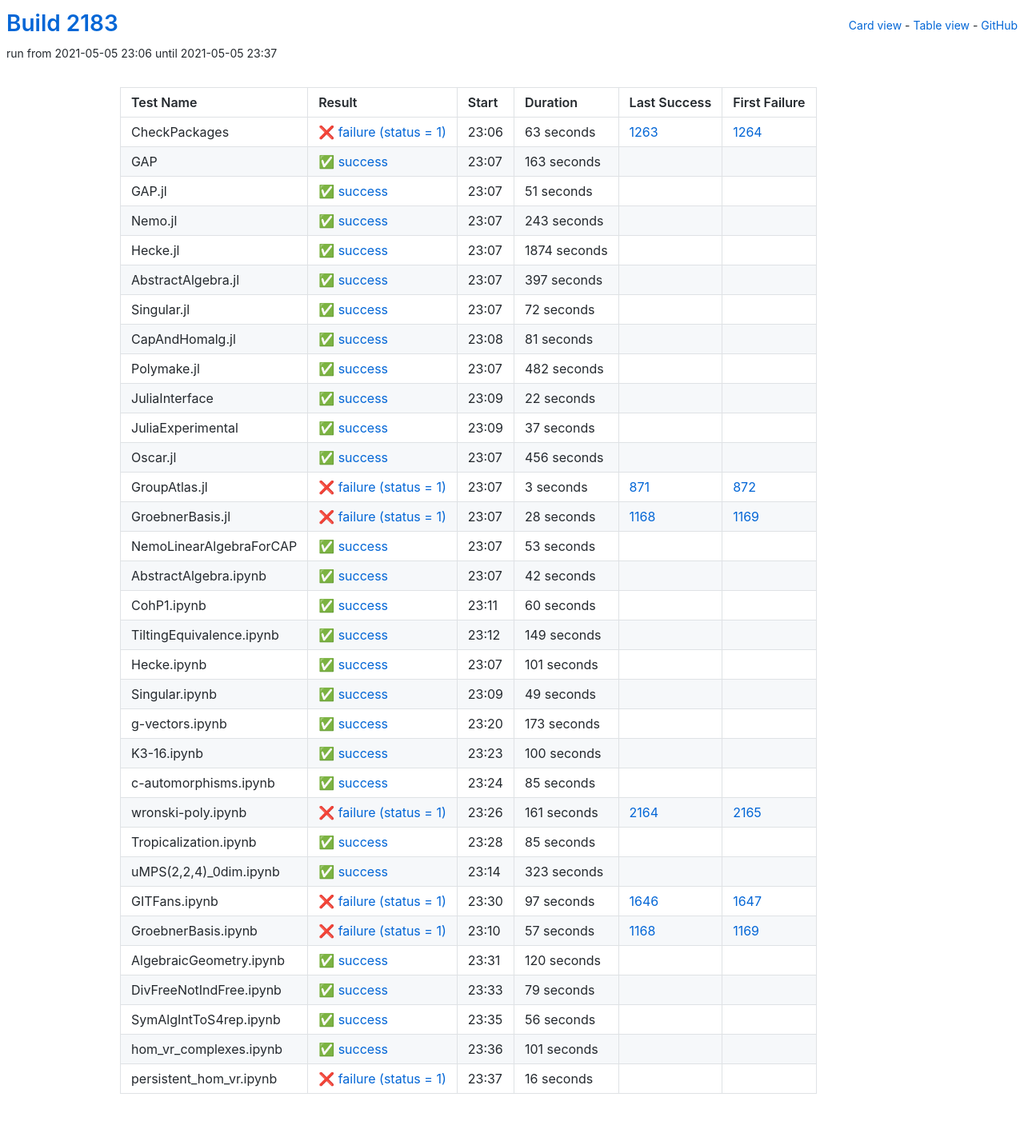
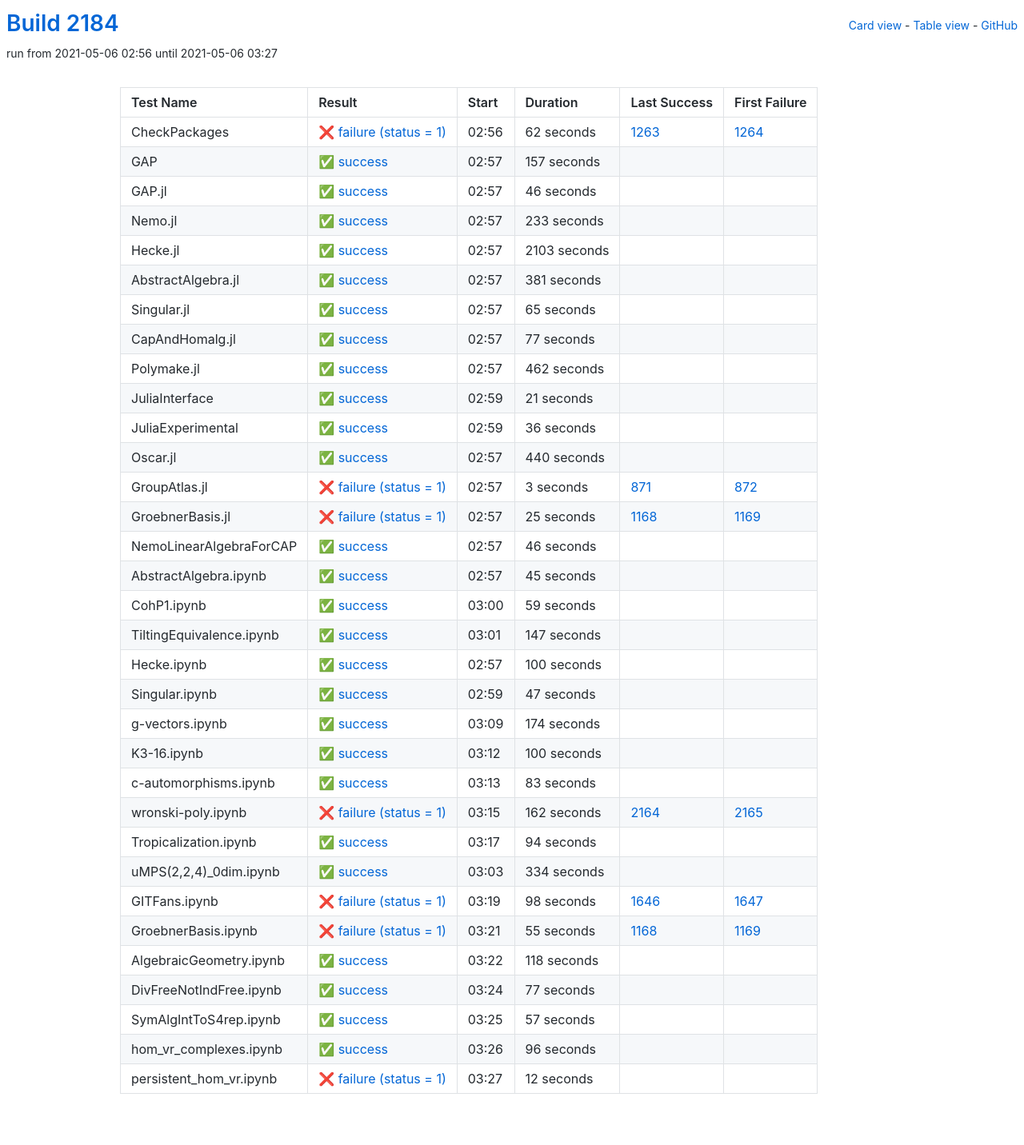
Before and after one commit to oscar-system/oscar-ci-status-stable, a Jekyll site: the page built from table.html, in a window 1280 px wide. Shown: the whole page at 80% size. Built offline with Jekyll 4.4.1, drawn with Linux system fonts in a browser that asks for light colours.

Commit message:
Build #2184

```diff
--- a/_data/ci.yml
+++ b/_data/ci.yml
@@ -1,6 +1,6 @@
 ---
-build: 2183
-build_url: https://oscarci.mathematik.uni-kl.de/job/oscar-stable/2183/
+build: 2184
+build_url: https://oscarci.mathematik.uni-kl.de/job/oscar-stable/2184/
 job: oscar-stable
 organization: oscar-system
 repo: oscar-ci-status-stable
@@ -8,152 +8,152 @@ repourl: https://github.com/oscar-system/oscar-ci-status-stable
 tests:
 - name: CheckPackages
   id: checkpackages
-  log: https://oscarci.mathematik.uni-kl.de/job/oscar-stable/2183/artifact/logs/build-2183/CheckPackages.log
-  start: 2021-05-05 23:06
+  log: https://oscarci.mathematik.uni-kl.de/job/oscar-stable/2184/artifact/logs/build-2184/CheckPackages.log
+  start: 2021-05-06 02:56
   success: false
   exitcode: 1
   status: failure
-  duration: 63
+  duration: 62
   last_success: 1263
   last_success_url: https://oscarci.mathematik.uni-kl.de/job/oscar-stable/1263/
   first_failure: 1264
   first_failure_url: https://oscarci.mathematik.uni-kl.de/job/oscar-stable/1264/
 - name: GAP
   id: gap
-  log: https://oscarci.mathematik.uni-kl.de/job/oscar-stable/2183/artifact/logs/build-2183/GAP.log
-  start: 2021-05-05 23:07
+  log: https://oscarci.mathematik.uni-kl.de/job/oscar-stable/2184/artifact/logs/build-2184/GAP.log
+  start: 2021-05-06 02:57
   success: true
   exitcode: 0
   status: success
-  duration: 163
+  duration: 157
   last_success: false
   last_success_url:
   first_failure: false
   first_failure_url:
 - name: GAP.jl
   id: gap-jl
-  log: https://oscarci.mathematik.uni-kl.de/job/oscar-stable/2183/artifact/logs/build-2183/GAP.jl.log
-  start: 2021-05-05 23:07
+  log: https://oscarci.mathematik.uni-kl.de/job/oscar-stable/2184/artifact/logs/build-2184/GAP.jl.log
+  start: 2021-05-06 02:57
   success: true
   exitcode: 0
   status: success
-  duration: 51
+  duration: 46
   last_success: false
   last_success_url:
   first_failure: false
   first_failure_url:
 - name: Nemo.jl
   id: nemo-jl
-  log: https://oscarci.mathematik.uni-kl.de/job/oscar-stable/2183/artifact/logs/build-2183/Nemo.jl.log
-  start: 2021-05-05 23:07
+  log: https://oscarci.mathematik.uni-kl.de/job/oscar-stable/2184/artifact/logs/build-2184/Nemo.jl.log
+  start: 2021-05-06 02:57
   success: true
   exitcode: 0
   status: success
-  duration: 243
+  duration: 233
   last_success: false
   last_success_url:
   first_failure: false
   first_failure_url:
 - name: Hecke.jl
   id: hecke-jl
-  log: https://oscarci.mathematik.uni-kl.de/job/oscar-stable/2183/artifact/logs/build-2183/Hecke.jl.log
-  start: 2021-05-05 23:07
+  log: https://oscarci.mathematik.uni-kl.de/job/oscar-stable/2184/artifact/logs/build-2184/Hecke.jl.log
+  start: 2021-05-06 02:57
   success: true
   exitcode: 0
   status: success
-  duration: 1874
+  duration: 2103
   last_success: false
   last_success_url:
   first_failure: false
   first_failure_url:
 - name: AbstractAlgebra.jl
   id: abstractalgebra-jl
-  log: https://oscarci.mathematik.uni-kl.de/job/oscar-stable/2183/artifact/logs/build-2183/AbstractAlgebra.jl.log
-  start: 2021-05-05 23:07
+  log: https://oscarci.mathematik.uni-kl.de/job/oscar-stable/2184/artifact/logs/build-2184/AbstractAlgebra.jl.log
+  start: 2021-05-06 02:57
   success: true
   exitcode: 0
   status: success
-  duration: 397
+  duration: 381
   last_success: false
   last_success_url:
   first_failure: false
   first_failure_url:
 - name: Singular.jl
   id: singular-jl
-  log: https://oscarci.mathematik.uni-kl.de/job/oscar-stable/2183/artifact/logs/build-2183/Singular.jl.log
-  start: 2021-05-05 23:07
+  log: https://oscarci.mathematik.uni-kl.de/job/oscar-stable/2184/artifact/logs/build-2184/Singular.jl.log
+  start: 2021-05-06 02:57
   success: true
   exitcode: 0
   status: success
-  duration: 72
+  duration: 65
   last_success: false
   last_success_url:
   first_failure: false
   first_failure_url:
 - name: CapAndHomalg.jl
   id: capandhomalg-jl
-  log: https://oscarci.mathematik.uni-kl.de/job/oscar-stable/2183/artifact/logs/build-2183/CapAndHomalg.jl.log
-  start: 2021-05-05 23:08
+  log: https://oscarci.mathematik.uni-kl.de/job/oscar-stable/2184/artifact/logs/build-2184/CapAndHomalg.jl.log
+  start: 2021-05-06 02:57
   success: true
   exitcode: 0
   status: success
-  duration: 81
+  duration: 77
   last_success: false
   last_success_url:
   first_failure: false
   first_failure_url:
 - name: Polymake.jl
   id: polymake-jl
-  log: https://oscarci.mathematik.uni-kl.de/job/oscar-stable/2183/artifact/logs/build-2183/Polymake.jl.log
-  start: 2021-05-05 23:07
+  log: https://oscarci.mathematik.uni-kl.de/job/oscar-stable/2184/artifact/logs/build-2184/Polymake.jl.log
+  start: 2021-05-06 02:57
   success: true
   exitcode: 0
   status: success
-  duration: 482
+  duration: 462
   last_success: false
   last_success_url:
   first_failure: false
   first_failure_url:
 - name: JuliaInterface
   id: juliainterface
-  log: https://oscarci.mathematik.uni-kl.de/job/oscar-stable/2183/artifact/logs/build-2183/JuliaInterface.log
-  start: 2021-05-05 23:09
+  log: https://oscarci.mathematik.uni-kl.de/job/oscar-stable/2184/artifact/logs/build-2184/JuliaInterface.log
+  start: 2021-05-06 02:59
   success: true
   exitcode: 0
   status: success
-  duration: 22
+  duration: 21
   last_success: false
   last_success_url:
   first_failure: false
   first_failure_url:
 - name: JuliaExperimental
   id: juliaexperimental
-  log: https://oscarci.mathematik.uni-kl.de/job/oscar-stable/2183/artifact/logs/build-2183/JuliaExperimental.log
-  start: 2021-05-05 23:09
+  log: https://oscarci.mathematik.uni-kl.de/job/oscar-stable/2184/artifact/logs/build-2184/JuliaExperimental.log
+  start: 2021-05-06 02:59
   success: true
   exitcode: 0
   status: success
-  duration: 37
+  duration: 36
   last_success: false
   last_success_url:
   first_failure: false
   first_failure_url:
 - name: Oscar.jl
   id: oscar-jl
-  log: https://oscarci.mathematik.uni-kl.de/job/oscar-stable/2183/artifact/logs/build-2183/Oscar.jl.log
-  start: 2021-05-05 23:07
+  log: https://oscarci.mathematik.uni-kl.de/job/oscar-stable/2184/artifact/logs/build-2184/Oscar.jl.log
+  start: 2021-05-06 02:57
   success: true
   exitcode: 0
   status: success
-  duration: 456
+  duration: 440
   last_success: false
   last_success_url:
   first_failure: false
   first_failure_url:
 - name: GroupAtlas.jl
   id: groupatlas-jl
-  log: https://oscarci.mathematik.uni-kl.de/job/oscar-stable/2183/artifact/logs/build-2183/GroupAtlas.jl.log
-  start: 2021-05-05 23:07
+  log: https://oscarci.mathematik.uni-kl.de/job/oscar-stable/2184/artifact/logs/build-2184/GroupAtlas.jl.log
+  start: 2021-05-06 02:57
   success: false
   exitcode: 1
   status: failure
@@ -164,104 +164,104 @@ tests:
   first_failure_url: https://oscarci.mathematik.uni-kl.de/job/oscar-stable/872/
 - name: GroebnerBasis.jl
   id: groebnerbasis-jl
-  log: https://oscarci.mathematik.uni-kl.de/job/oscar-stable/2183/artifact/logs/build-2183/GroebnerBasis.jl.log
-  start: 2021-05-05 23:07
+  log: https://oscarci.mathematik.uni-kl.de/job/oscar-stable/2184/artifact/logs/build-2184/GroebnerBasis.jl.log
+  start: 2021-05-06 02:57
   success: false
   exitcode: 1
   status: failure
-  duration: 28
+  duration: 25
   last_success: 1168
   last_success_url: https://oscarci.mathematik.uni-kl.de/job/oscar-stable/1168/
   first_failure: 1169
   first_failure_url: https://oscarci.mathematik.uni-kl.de/job/oscar-stable/1169/
 - name: NemoLinearAlgebraForCAP
   id: nemolinearalgebraforcap
-  log: https://oscarci.mathematik.uni-kl.de/job/oscar-stable/2183/artifact/logs/build-2183/NemoLinearAlgebraForCAP.log
-  start: 2021-05-05 23:07
+  log: https://oscarci.mathematik.uni-kl.de/job/oscar-stable/2184/artifact/logs/build-2184/NemoLinearAlgebraForCAP.log
+  start: 2021-05-06 02:57
   success: true
   exitcode: 0
   status: success
-  duration: 53
+  duration: 46
   last_success: false
   last_success_url:
   first_failure: false
   first_failure_url:
 - name: AbstractAlgebra.ipynb
   id: abstractalgebra-ipynb
-  log: https://oscarci.mathematik.uni-kl.de/job/oscar-stable/2183/artifact/logs/build-2183/AbstractAlgebra.ipynb.log
-  start: 2021-05-05 23:07
+  log: https://oscarci.mathematik.uni-kl.de/job/oscar-stable/2184/artifact/logs/build-2184/AbstractAlgebra.ipynb.log
+  start: 2021-05-06 02:57
   success: true
   exitcode: 0
   status: success
-  duration: 42
+  duration: 45
   last_success: false
   last_success_url:
   first_failure: false
   first_failure_url:
 - name: CohP1.ipynb
   id: cohp1-ipynb
-  log: https://oscarci.mathematik.uni-kl.de/job/oscar-stable/2183/artifact/logs/build-2183/CohP1.ipynb.log
-  start: 2021-05-05 23:11
+  log: https://oscarci.mathematik.uni-kl.de/job/oscar-stable/2184/artifact/logs/build-2184/CohP1.ipynb.log
+  start: 2021-05-06 03:00
   success: true
   exitcode: 0
   status: success
-  duration: 60
+  duration: 59
   last_success: false
   last_success_url:
   first_failure: false
   first_failure_url:
 - name: TiltingEquivalence.ipynb
   id: tiltingequivalence-ipynb
-  log: https://oscarci.mathematik.uni-kl.de/job/oscar-stable/2183/artifact/logs/build-2183/TiltingEquivalence.ipynb.log
-  start: 2021-05-05 23:12
+  log: https://oscarci.mathematik.uni-kl.de/job/oscar-stable/2184/artifact/logs/build-2184/TiltingEquivalence.ipynb.log
+  start: 2021-05-06 03:01
   success: true
   exitcode: 0
   status: success
-  duration: 149
+  duration: 147
   last_success: false
   last_success_url:
   first_failure: false
   first_failure_url:
 - name: Hecke.ipynb
   id: hecke-ipynb
-  log: https://oscarci.mathematik.uni-kl.de/job/oscar-stable/2183/artifact/logs/build-2183/Hecke.ipynb.log
-  start: 2021-05-05 23:07
+  log: https://oscarci.mathematik.uni-kl.de/job/oscar-stable/2184/artifact/logs/build-2184/Hecke.ipynb.log
+  start: 2021-05-06 02:57
   success: true
   exitcode: 0
   status: success
-  duration: 101
+  duration: 100
   last_success: false
   last_success_url:
   first_failure: false
   first_failure_url:
 - name: Singular.ipynb
   id: singular-ipynb
-  log: https://oscarci.mathematik.uni-kl.de/job/oscar-stable/2183/artifact/logs/build-2183/Singular.ipynb.log
-  start: 2021-05-05 23:09
+  log: https://oscarci.mathematik.uni-kl.de/job/oscar-stable/2184/artifact/logs/build-2184/Singular.ipynb.log
+  start: 2021-05-06 02:59
   success: true
   exitcode: 0
   status: success
-  duration: 49
+  duration: 47
   last_success: false
   last_success_url:
   first_failure: false
   first_failure_url:
 - name: g-vectors.ipynb
   id: g-vectors-ipynb
-  log: https://oscarci.mathematik.uni-kl.de/job/oscar-stable/2183/artifact/logs/build-2183/g-vectors.ipynb.log
-  start: 2021-05-05 23:20
+  log: https://oscarci.mathematik.uni-kl.de/job/oscar-stable/2184/artifact/logs/build-2184/g-vectors.ipynb.log
+  start: 2021-05-06 03:09
   success: true
   exitcode: 0
   status: success
-  duration: 173
+  duration: 174
   last_success: false
   last_success_url:
   first_failure: false
   first_failure_url:
 - name: K3-16.ipynb
   id: k3-16-ipynb
-  log: https://oscarci.mathematik.uni-kl.de/job/oscar-stable/2183/artifact/logs/build-2183/K3-16.ipynb.log
-  start: 2021-05-05 23:23
+  log: https://oscarci.mathematik.uni-kl.de/job/oscar-stable/2184/artifact/logs/build-2184/K3-16.ipynb.log
+  start: 2021-05-06 03:12
   success: true
   exitcode: 0
   status: success
@@ -272,132 +272,132 @@ tests:
   first_failure_url:
 - name: c-automorphisms.ipynb
   id: c-automorphisms-ipynb
-  log: https://oscarci.mathematik.uni-kl.de/job/oscar-stable/2183/artifact/logs/build-2183/c-automorphisms.ipynb.log
-  start: 2021-05-05 23:24
+  log: https://oscarci.mathematik.uni-kl.de/job/oscar-stable/2184/artifact/logs/build-2184/c-automorphisms.ipynb.log
+  start: 2021-05-06 03:13
   success: true
   exitcode: 0
   status: success
-  duration: 85
+  duration: 83
   last_success: false
   last_success_url:
   first_failure: false
   first_failure_url:
 - name: wronski-poly.ipynb
   id: wronski-poly-ipynb
-  log: https://oscarci.mathematik.uni-kl.de/job/oscar-stable/2183/artifact/logs/build-2183/wronski-poly.ipynb.log
-  start: 2021-05-05 23:26
+  log: https://oscarci.mathematik.uni-kl.de/job/oscar-stable/2184/artifact/logs/build-2184/wronski-poly.ipynb.log
+  start: 2021-05-06 03:15
   success: false
   exitcode: 1
   status: failure
-  duration: 161
+  duration: 162
   last_success: 2164
   last_success_url: https://oscarci.mathematik.uni-kl.de/job/oscar-stable/2164/
   first_failure: 2165
   first_failure_url: https://oscarci.mathematik.uni-kl.de/job/oscar-stable/2165/
 - name: Tropicalization.ipynb
   id: tropicalization-ipynb
-  log: https://oscarci.mathematik.uni-kl.de/job/oscar-stable/2183/artifact/logs/build-2183/Tropicalization.ipynb.log
-  start: 2021-05-05 23:28
+  log: https://oscarci.mathematik.uni-kl.de/job/oscar-stable/2184/artifact/logs/build-2184/Tropicalization.ipynb.log
+  start: 2021-05-06 03:17
   success: true
   exitcode: 0
   status: success
-  duration: 85
+  duration: 94
   last_success: false
   last_success_url:
   first_failure: false
   first_failure_url:
 - name: uMPS(2,2,4)_0dim.ipynb
   id: umps-2-2-4-0dim-ipynb
-  log: https://oscarci.mathematik.uni-kl.de/job/oscar-stable/2183/artifact/logs/build-2183/uMPS-2-2-4-_0dim.ipynb.log
-  start: 2021-05-05 23:14
+  log: https://oscarci.mathematik.uni-kl.de/job/oscar-stable/2184/artifact/logs/build-2184/uMPS-2-2-4-_0dim.ipynb.log
+  start: 2021-05-06 03:03
   success: true
   exitcode: 0
   status: success
-  duration: 323
+  duration: 334
   last_success: false
   last_success_url:
   first_failure: false
   first_failure_url:
 - name: GITFans.ipynb
   id: gitfans-ipynb
-  log: https://oscarci.mathematik.uni-kl.de/job/oscar-stable/2183/artifact/logs/build-2183/GITFans.ipynb.log
-  start: 2021-05-05 23:30
+  log: https://oscarci.mathematik.uni-kl.de/job/oscar-stable/2184/artifact/logs/build-2184/GITFans.ipynb.log
+  start: 2021-05-06 03:19
   success: false
   exitcode: 1
   status: failure
-  duration: 97
+  duration: 98
   last_success: 1646
   last_success_url: https://oscarci.mathematik.uni-kl.de/job/oscar-stable/1646/
   first_failure: 1647
   first_failure_url: https://oscarci.mathematik.uni-kl.de/job/oscar-stable/1647/
 - name: GroebnerBasis.ipynb
   id: groebnerbasis-ipynb
-  log: https://oscarci.mathematik.uni-kl.de/job/oscar-stable/2183/artifact/logs/build-2183/GroebnerBasis.ipynb.log
-  start: 2021-05-05 23:10
+  log: https://oscarci.mathematik.uni-kl.de/job/oscar-stable/2184/artifact/logs/build-2184/GroebnerBasis.ipynb.log
+  start: 2021-05-06 03:21
   success: false
   exitcode: 1
   status: failure
-  duration: 57
+  duration: 55
   last_success: 1168
   last_success_url: https://oscarci.mathematik.uni-kl.de/job/oscar-stable/1168/
   first_failure: 1169
   first_failure_url: https://oscarci.mathematik.uni-kl.de/job/oscar-stable/1169/
 - name: AlgebraicGeometry.ipynb
   id: algebraicgeometry-ipynb
-  log: https://oscarci.mathematik.uni-kl.de/job/oscar-stable/2183/artifact/logs/build-2183/AlgebraicGeometry.ipynb.log
-  start: 2021-05-05 23:31
+  log: https://oscarci.mathematik.uni-kl.de/job/oscar-stable/2184/artifact/logs/build-2184/AlgebraicGeometry.ipynb.log
+  start: 2021-05-06 03:22
   success: true
   exitcode: 0
   status: success
-  duration: 120
+  duration: 118
   last_success: false
   last_success_url:
   first_failure: false
   first_failure_url:
 - name: DivFreeNotIndFree.ipynb
   id: divfreenotindfree-ipynb
-  log: https://oscarci.mathematik.uni-kl.de/job/oscar-stable/2183/artifact/logs/build-2183/DivFreeNotIndFree.ipynb.log
-  start: 2021-05-05 23:33
+  log: https://oscarci.mathematik.uni-kl.de/job/oscar-stable/2184/artifact/logs/build-2184/DivFreeNotIndFree.ipynb.log
+  start: 2021-05-06 03:24
   success: true
   exitcode: 0
   status: success
-  duration: 79
+  duration: 77
   last_success: false
   last_success_url:
   first_failure: false
   first_failure_url:
 - name: SymAlgIntToS4rep.ipynb
   id: symalginttos4rep-ipynb
-  log: https://oscarci.mathematik.uni-kl.de/job/oscar-stable/2183/artifact/logs/build-2183/SymAlgIntToS4rep.ipynb.log
-  start: 2021-05-05 23:35
+  log: https://oscarci.mathematik.uni-kl.de/job/oscar-stable/2184/artifact/logs/build-2184/SymAlgIntToS4rep.ipynb.log
+  start: 2021-05-06 03:25
   success: true
   exitcode: 0
   status: success
-  duration: 56
+  duration: 57
   last_success: false
   last_success_url:
   first_failure: false
   first_failure_url:
 - name: hom_vr_complexes.ipynb
   id: hom-vr-complexes-ipynb
-  log: https://oscarci.mathematik.uni-kl.de/job/oscar-stable/2183/artifact/logs/build-2183/hom_vr_complexes.ipynb.log
-  start: 2021-05-05 23:36
+  log: https://oscarci.mathematik.uni-kl.de/job/oscar-stable/2184/artifact/logs/build-2184/hom_vr_complexes.ipynb.log
+  start: 2021-05-06 03:26
   success: true
   exitcode: 0
   status: success
-  duration: 101
+  duration: 96
   last_success: false
   last_success_url:
   first_failure: false
   first_failure_url:
 - name: persistent_hom_vr.ipynb
   id: persistent-hom-vr-ipynb
-  log: https://oscarci.mathematik.uni-kl.de/job/oscar-stable/2183/artifact/logs/build-2183/persistent_hom_vr.ipynb.log
-  start: 2021-05-05 23:37
+  log: https://oscarci.mathematik.uni-kl.de/job/oscar-stable/2184/artifact/logs/build-2184/persistent_hom_vr.ipynb.log
+  start: 2021-05-06 03:27
   success: false
   exitcode: 1
   status: failure
-  duration: 16
+  duration: 12
   last_success: false
   last_success_url:
   first_failure: false
```
Also changed, not shown: README.md.
